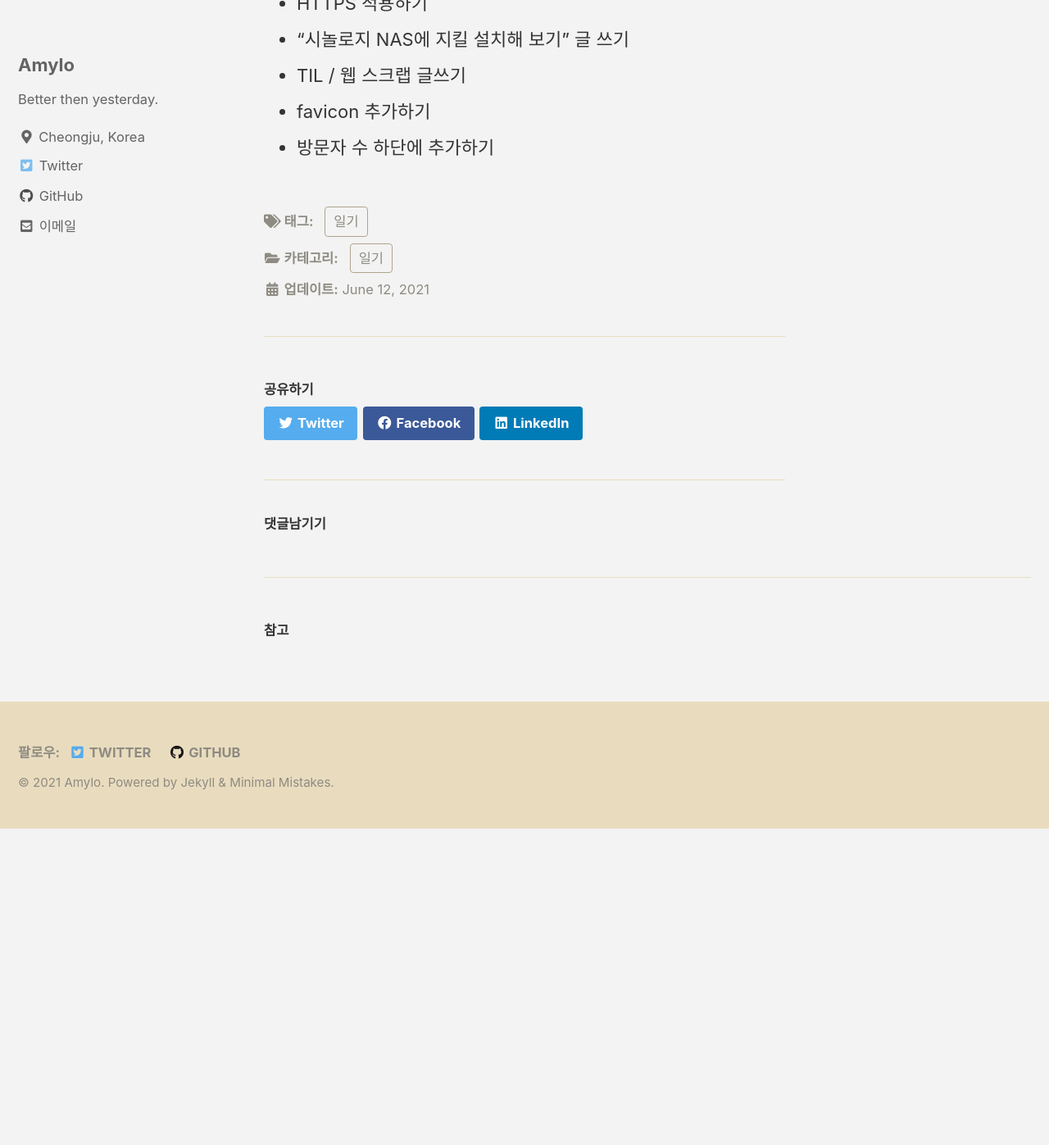
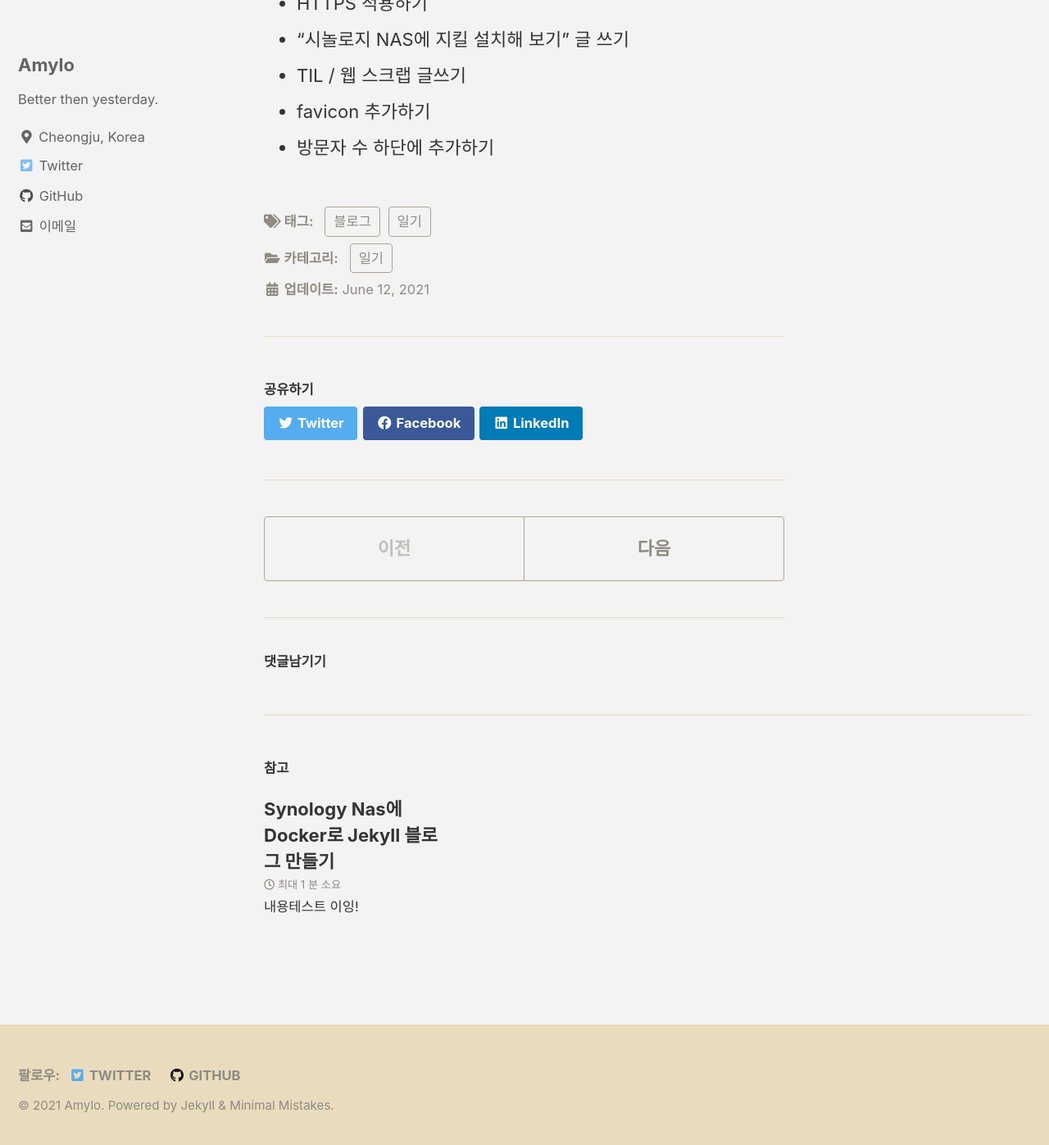
Before and after one commit to Amylo-jh/Amylo-blog, a Jekyll site: the page built from _posts/2021-06-11-first_post.md, in a window 1280 px wide and 1400 px high, scrolled down 780 px. Shown: the top 1397 px of the window at 82% size. Built offline with Jekyll 4.4.1, drawn with Linux system fonts in a browser that asks for light colours; cached includes are drawn as plain includes; comment, search, counter and statistics services are not loaded; before the commit the page ends 1791 px from its top, so only the background shows below that.

Commit message:
add new post

```diff
--- a/_posts/2021-06-11-first_post.md
+++ b/_posts/2021-06-11-first_post.md
@@ -4,6 +4,7 @@ categories:
   - 일기
 tags:
   - 일기
+  - 블로그
 last_modified_at: 2021-06-12T01:07
 ---
 
--- /dev/null
+++ b/_posts/2021-06-27-jekyll_on_nas.md
@@ -0,0 +1,17 @@
+---
+title: "Synology Nas에 Docker로 Jekyll 블로그 만들기"
+categories:
+ - Jekyll
+tags:
+ - 지킬
+ - Jekyll
+ - Synology
+ - 시놀로지
+ - Docker
+ - 도커
+ - 서비스 설치
+last_modified_at: 2021-06-27T05:40
+comments: true
+---
+
+내용테스트 이잉!
```
